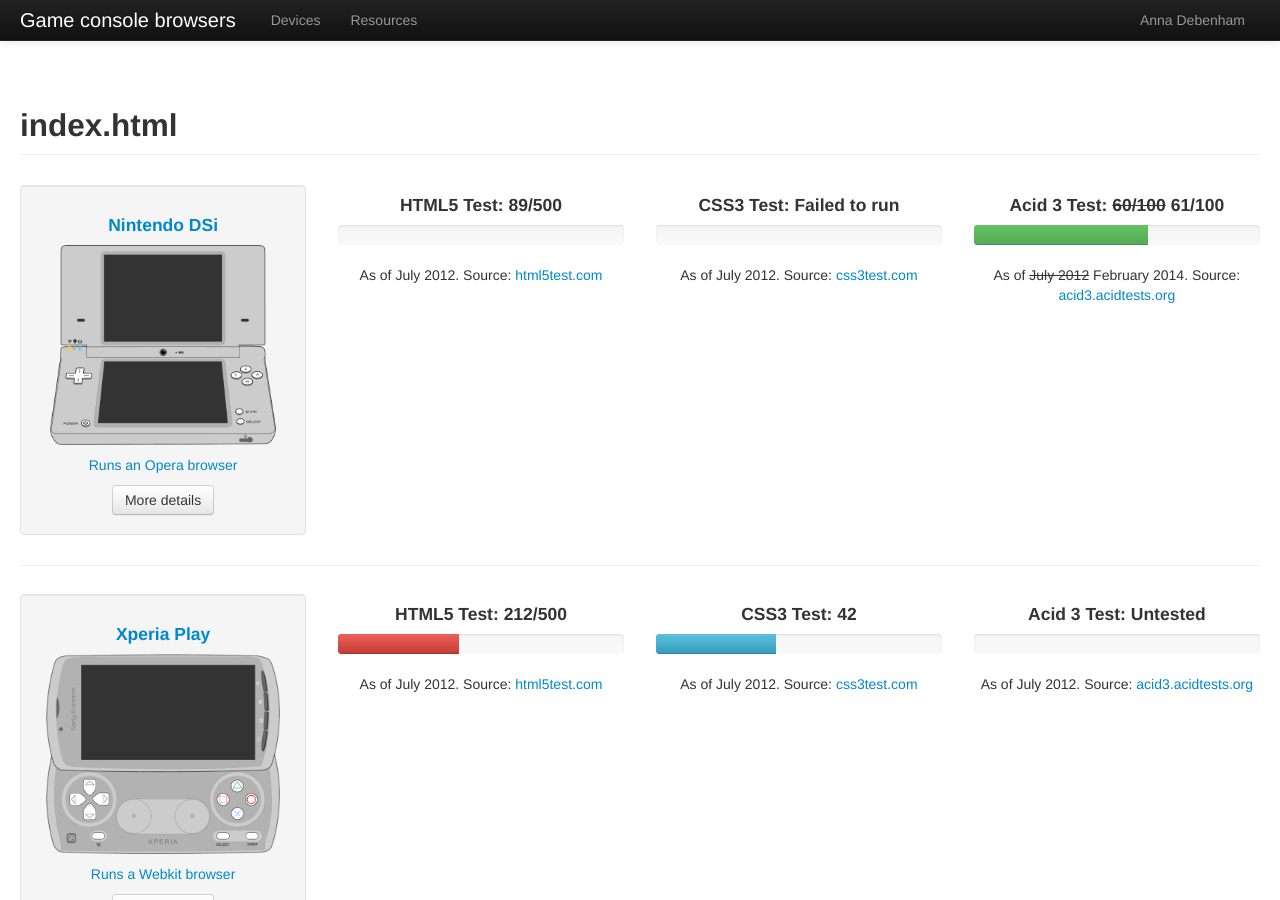
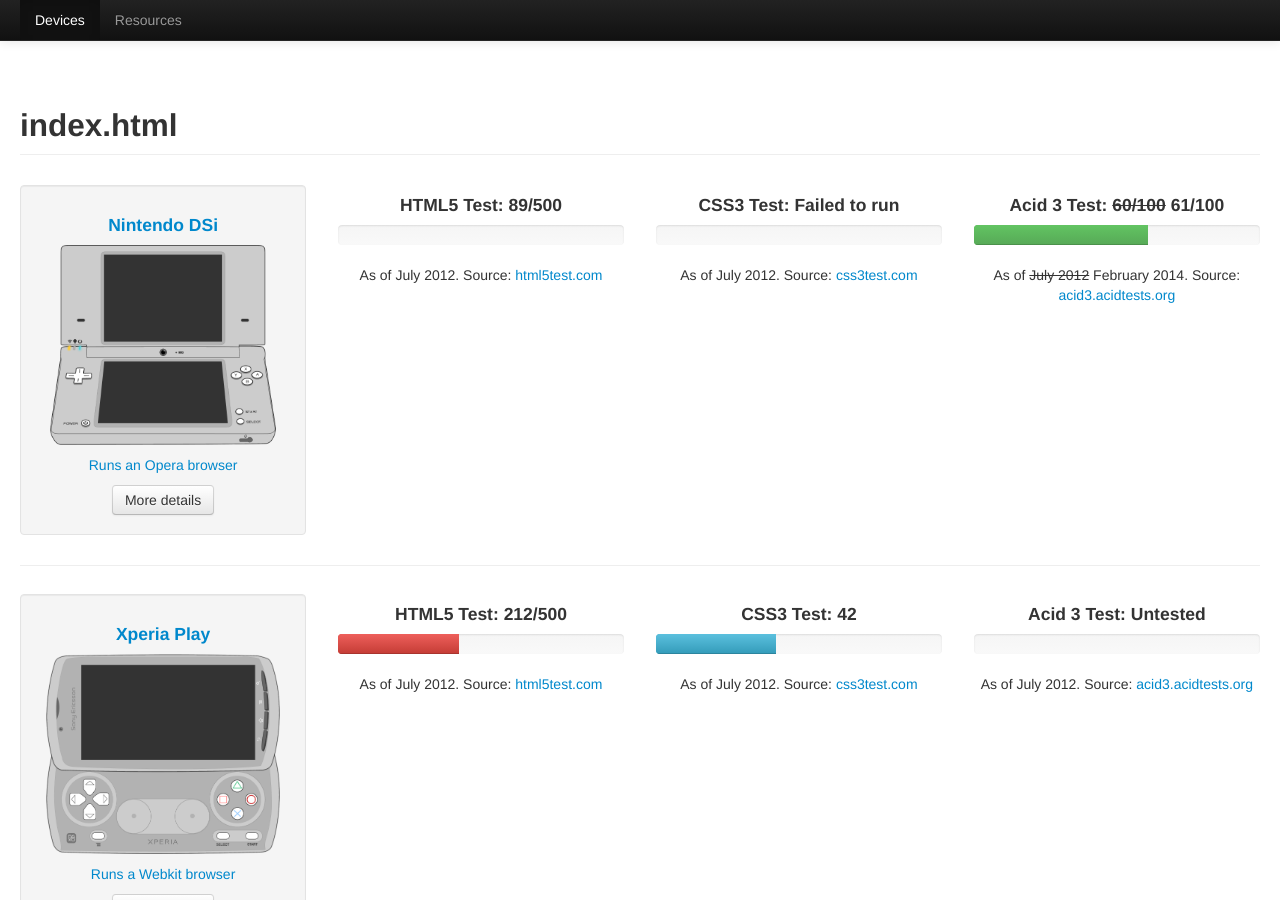
Before and after one commit to maban/console-browsers, a Jekyll site: the page built from index.html, in a window 1280 px wide and 900 px high. Built offline with Jekyll 4.4.1, drawn with Linux system fonts in a browser that asks for light colours; Markdown is read by kramdown in place of the engine named in the settings.

Commit message:
Add active states to nag

```diff
--- a/_includes/nav-primary.html
+++ b/_includes/nav-primary.html
@@ -1,12 +1,8 @@
 <div class="navbar navbar-static-top navbar-inverse">
-    <div class="navbar-inner">
-    <a class="brand" href="/">Game console browsers</a>
-    <ul class="nav">
-        <li><a href="/">Devices</a></li>
-        <li><a href="/resources">Resources</a></li>
-     </ul>
-     <ul class="nav pull-right">
-         <li class=""><a href="http://maban.co.uk">Anna Debenham</a></li>
-     </ul>
-    </div>
+    <nav class="navbar-inner">
+        <ul class="nav">
+            <li class='{% if page.layout == "home" %}active{% endif %}'><a href="/">Devices</a></li>
+            <li class='{% if page.layout == "default" %}active{% endif %}'><a href="/resources">Resources</a></li>
+         </ul>
+    </nav>
 </div>
```
